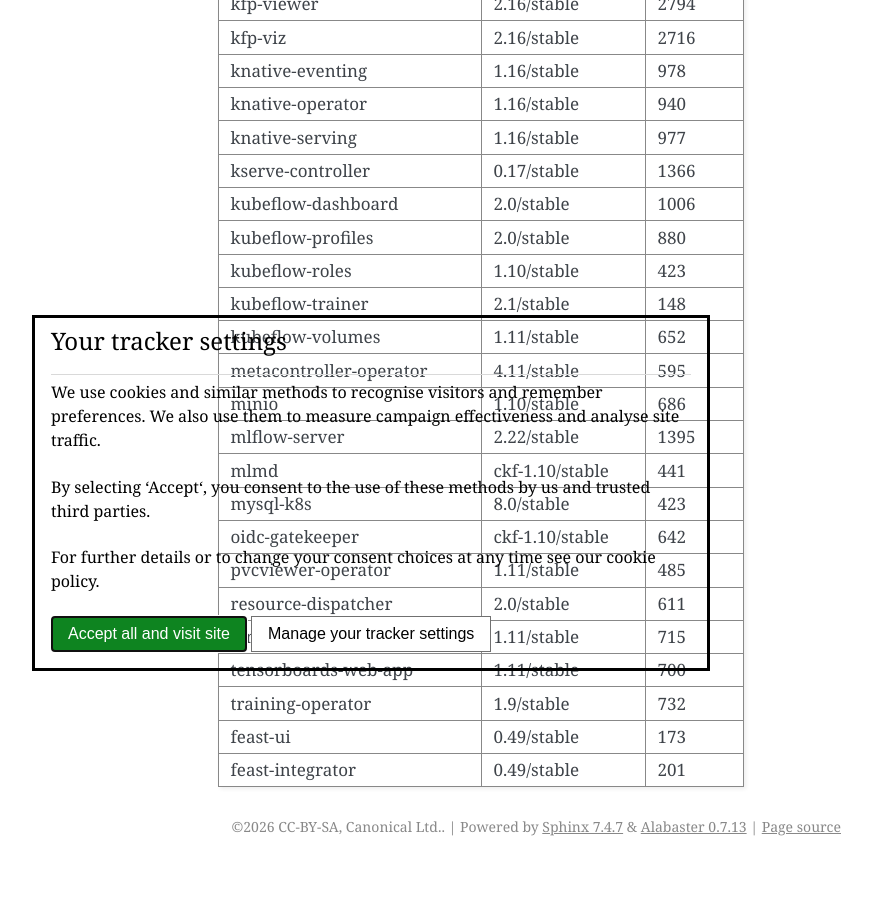
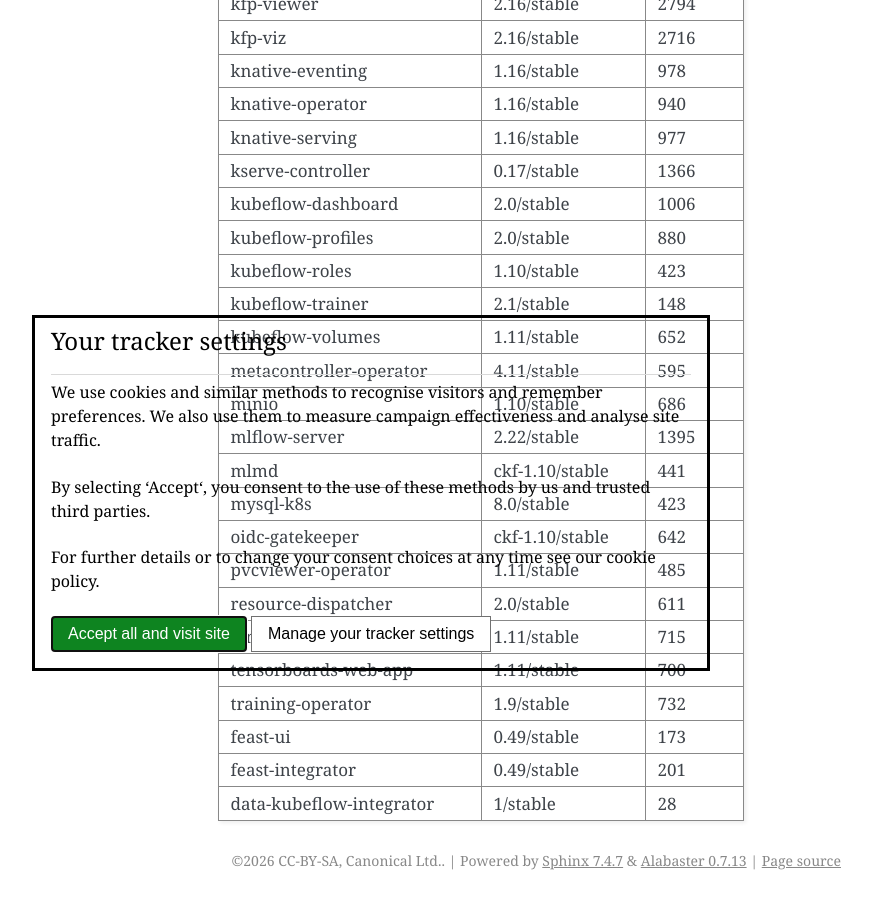
Before and after one commit to canonical/charmed-kubeflow-documentation, a Sphinx documentation site: the page built from docs/reference/release-notes/release-notes-1-11-ubuntu2.rst, in a window 1280 px wide and 900 px high, scrolled down 3488 px. Shown: the whole window, without its empty margins (269-1141 px from the left). Built offline with Sphinx 7.4.7, drawn with Linux system fonts in a browser that asks for light colours; before the commit the page ends 4354 px from its top, so only the background shows below that.

Commit message:
adding data-kubeflow-integrator

```diff
--- a/docs/reference/release-notes/release-notes-1-11-ubuntu2.rst
+++ b/docs/reference/release-notes/release-notes-1-11-ubuntu2.rst
@@ -240,3 +240,6 @@
    * - feast-integrator
      - 0.49/stable
      - 201
+   * - data-kubeflow-integrator
+     - 1/stable
+     - 28
```
